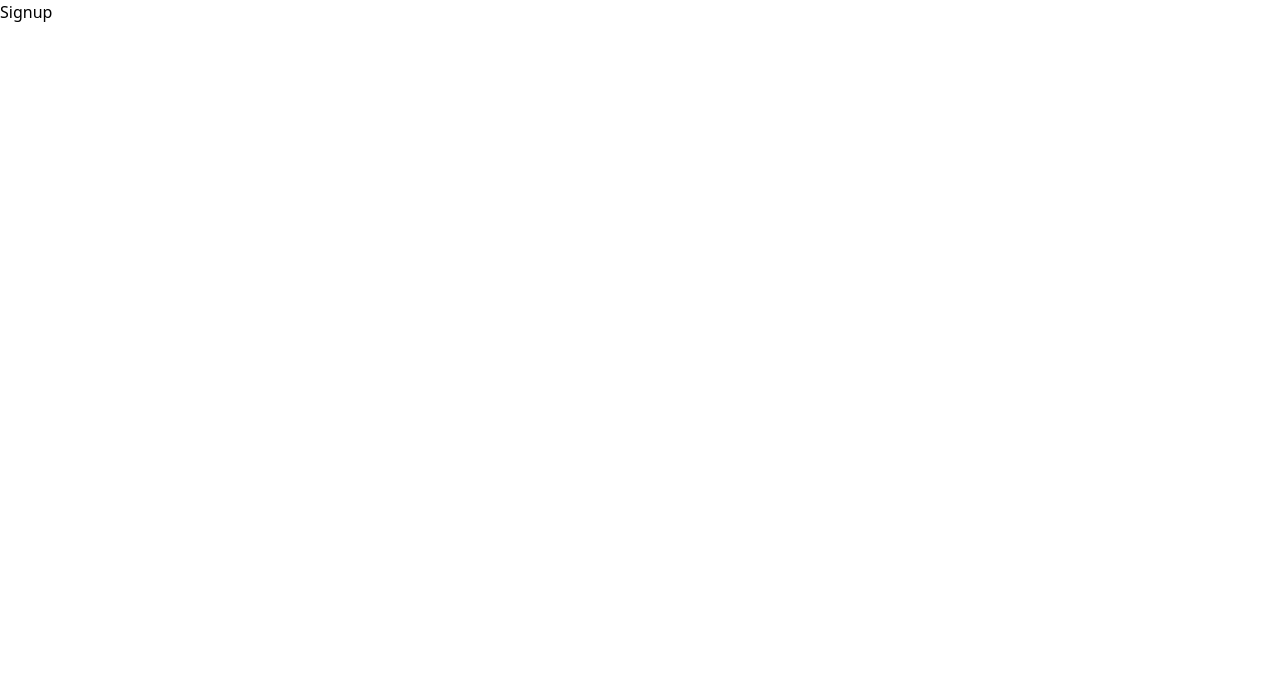
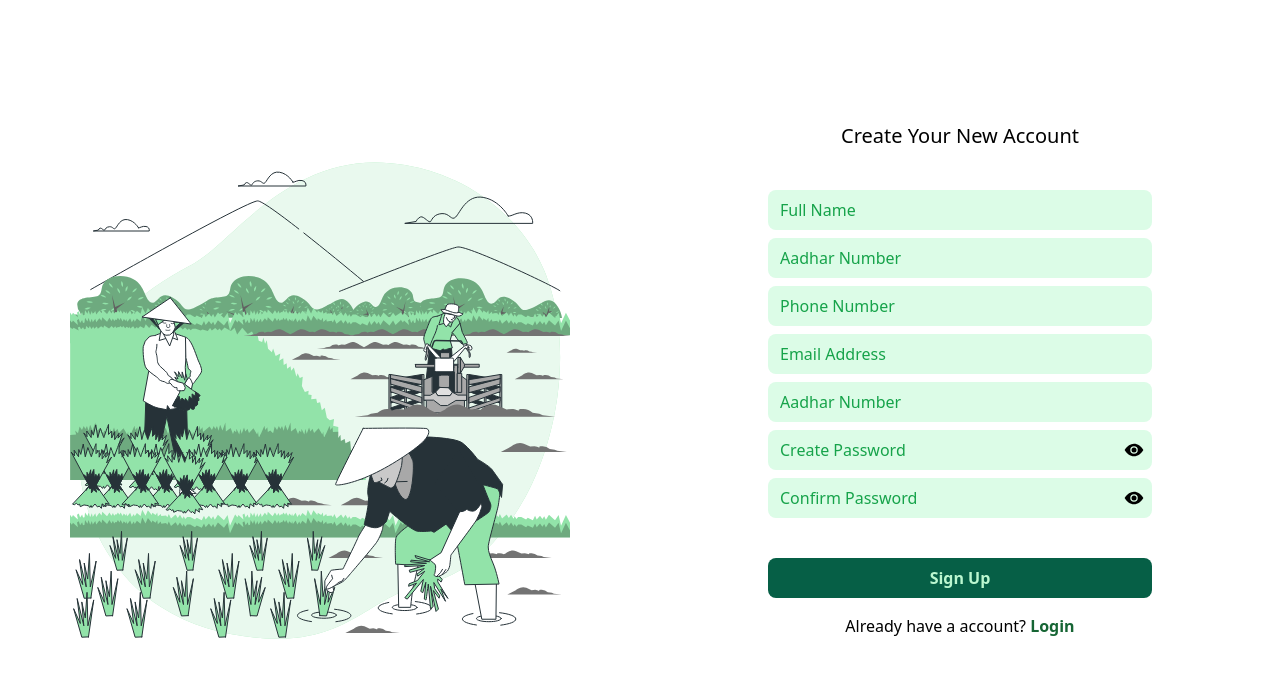
Before and after one commit to thejvanth08/crop-health-monitor-system, a React (Create React App) app in the folder client/: page /signup in a window 1280 px wide. Shown: the top 678 px of the page. Built offline with nearby package versions, Linux system fonts and the light colour scheme.

Commit message:
Code signup page

```diff
--- a/client/package.json
+++ b/client/package.json
@@ -9,6 +9,7 @@
     "react": "^18.2.0",
     "react-dom": "^18.2.0",
     "react-hook-form": "^7.51.1",
+    "react-icons": "^5.0.1",
     "react-router-dom": "^6.22.3",
     "react-scripts": "5.0.1",
     "web-vitals": "^2.1.4"
--- /dev/null
+++ b/client/src/components/Input.js
@@ -0,0 +1,11 @@
+const Input = ({type, name, placeholder, register}) => {
+  return (
+    <input
+      className="bg-green-100 placeholder:text-green-600 max-w-96 w-full px-3 py-2 mb-2 outline-none rounded-lg"
+      type={type}
+      placeholder={placeholder}
+      {...register(name)}
+    />
+  );
+}
+export default Input;
--- /dev/null
+++ b/client/src/constants/contants.js
@@ -0,0 +1,41 @@
+export const loginInputs = [
+  {
+    type: "email",
+    name: "email",
+    placeholder: "Email Address"
+  },
+  {
+    type: "password",
+    name: "email",
+    placeholder: "Password"
+  }
+]
+
+
+export const signupInputs = [
+  {
+    type: "text",
+    name: "fullname",
+    placeholder: "Full Name",
+  },
+  {
+    type: "number",
+    name: "aadharNum",
+    placeholder: "Aadhar Number",
+  },
+  {
+    type: "tel",
+    name: "phoneNum",
+    placeholder: "Phone Number",
+  },
+  {
+    type: "email",
+    name: "email",
+    placeholder: "Email Address",
+  },
+  {
+    type: "number",
+    name: "aadharNum",
+    placeholder: "Aadhar Number",
+  }
+];
--- a/client/src/index.css
+++ b/client/src/index.css
@@ -8,4 +8,10 @@
     margin: 0;
     padding: 0;
   }
+
+  input::-webkit-outer-spin-button,
+  input::-webkit-inner-spin-button {
+    -webkit-appearance: none;
+    margin: 0;
+  }
 }
--- a/client/src/pages/Login.js
+++ b/client/src/pages/Login.js
@@ -1,20 +1,13 @@
 import { useForm } from "react-hook-form";
 import { useNavigate, Link} from "react-router-dom";
-import { useState, useRef } from "react";
+import { useState } from "react";
 import loginImg from "../assets/images/rice field-amico.svg";
+import { IoEyeSharp, IoEyeOffSharp } from "react-icons/io5";
 
 const Login = () => {
+
   const [showPassword, setShowPassword] = useState(false);
-  const passwordRef = useRef(null);
 
-  const handleTogglePassword = () => {
-    setShowPassword(!showPassword);
-    console.log(passwordRef.current);
-    // if(showPassword)
-    //   passwordRef.current.type = "text";
-    // else
-    //   passwordRef.current.type = "password";
-  }
   const navigate = useNavigate();
   const { register, handleSubmit, formState: { errors }} = useForm();
 
@@ -27,7 +20,7 @@ const Login = () => {
 
   return (
     <div className="w-full h-screen flex">
-      <div className="hidden bg-green-200 w-1/2 h-full lg:flex justify-center items-center">
+      <div className="hidden bg-emerald-800 w-1/2 h-full lg:flex justify-center items-center">
         <img
           className="max-w-[500px]"
           src={loginImg}
@@ -47,27 +40,39 @@ const Login = () => {
             placeholder="Email Address"
             {...register("email")}
           />
+
+          <div className="relative w-full max-w-96">
             <input
-              ref={passwordRef}
-              className="z-0 bg-green-100 placeholder:text-green-600 max-w-96 w-full px-3 py-2 mb-1 outline-none rounded-lg"
-              type="password"
+              className="absolute z-0 bg-green-100 placeholder:text-green-600 w-full px-3 py-2 outline-none rounded-lg"
+              type={showPassword ? "text" : "password"}
               placeholder="Password"
               {...register("password")}
             />
-            <span className="float-right" onClick={handleTogglePassword}>
-              {showPassword ? "Hide" : "Show"}
+            <span
+              className="absolute right-2 top-2.5 cursor-pointer"
+              onClick={() => {
+                setShowPassword(!showPassword);
+              }}
+            >
+              {showPassword ? (
+                <IoEyeOffSharp size={20} />
+              ) : (
+                <IoEyeSharp size={20} />
+              )}
             </span>
-          <div className="max-w-96 w-full">
-            <Link className="text-slate-500 float-right" to="/reset-password">
+          </div>
+
+          <div className="max-w-96 w-full mt-10">
+            <Link className="text-slate-500 float-right text-sm" to="/reset-password">
               Forgot Password?
             </Link>
           </div>
-          <button className="bg-green-900 text-green-200 font-semibold max-w-96 w-full py-2 rounded-lg my-4">
+          <button className="bg-emerald-800 text-green-200 font-semibold max-w-96 w-full py-2 rounded-lg my-4">
             Login
           </button>
           <p>
-            Already you new?{" "}
-            <Link className="text-green-900 font-semibold" to="/signup">
+            Already a user?{" "}
+            <Link className="text-green-800 font-semibold" to="/signup">
               Sign up
             </Link>
           </p>
--- a/client/src/pages/Signup.js
+++ b/client/src/pages/Signup.js
@@ -1,6 +1,104 @@
-const Signup = () => {
+import { useForm } from "react-hook-form";
+import { useNavigate, Link } from "react-router-dom";
+import { useState } from "react";
+import signupImg from "../assets/images/signup.svg";
+import { IoEyeSharp, IoEyeOffSharp } from "react-icons/io5";
+import { signupInputs } from "../constants/contants";
+import Input from "../components/Input";
+
+
+const Login = () => {
+  const [showPassword, setShowPassword] = useState(false);
+
+  const navigate = useNavigate();
+  const {
+    register,
+    handleSubmit,
+    formState: { errors },
+  } = useForm();
+
+  const onSubmit = (data) => {
+    console.log(data);
+    // after successful form submission
+    navigate("/disease-analysis");
+  };
+
   return (
-    <div>Signup</div>
-  )
-}
-export default Signup;
+    <div className="w-full h-screen flex">
+      <div className="hidden w-1/2 h-full lg:flex justify-center items-center">
+        <img
+          className="max-w-[500px]"
+          src={signupImg}
+          alt="login page illustration"
+        />
+      </div>
+      <div className="w-full h-full lg:w-1/2 p-4">
+        <form
+          className="flex flex-col h-full items-center justify-center pb-10"
+          action=""
+          onSubmit={handleSubmit(onSubmit)}
+        >
+          <h3 className="text-xl text-center pb-10">Create Your New Account</h3>
+
+          {signupInputs.map((input) => {
+            return <Input {...input} register={register}></Input>;
+          })}
+
+          <div className="relative w-full max-w-96">
+            <input
+              className="absolute z-0 bg-green-100 placeholder:text-green-600 w-full px-3 py-2 outline-none rounded-lg"
+              type={showPassword ? "text" : "password"}
+              placeholder="Create Password"
+              {...register("newPassword")}
+            />
+            <span
+              className="absolute right-2 top-2.5 cursor-pointer"
+              onClick={() => {
+                setShowPassword(!showPassword);
+              }}
+            >
+              {showPassword ? (
+                <IoEyeOffSharp size={20} />
+              ) : (
+                <IoEyeSharp size={20} />
+              )}
+            </span>
+          </div>
+          <div className="relative w-full max-w-96 mt-12">
+            <input
+              className="absolute z-0 bg-green-100 placeholder:text-green-600 w-full px-3 py-2 outline-none rounded-lg"
+              type={showPassword ? "text" : "password"}
+              placeholder="Confirm Password"
+              {...register("confirmPassword")}
+            />
+            <span
+              className="absolute right-2 top-2.5 cursor-pointer"
+              onClick={() => {
+                setShowPassword(!showPassword);
+              }}
+            >
+              {showPassword ? (
+                <IoEyeOffSharp size={20} />
+              ) : (
+                <IoEyeSharp size={20} />
+              )}
+            </span>
+          </div>
+
+
+
+          <button className="bg-emerald-800 text-green-200 font-semibold max-w-96 w-full py-2 rounded-lg my-4 mt-20">
+            Sign Up
+          </button>
+          <p>
+            Already have a account?{" "}
+            <Link className="text-green-800 font-semibold" to="/login">
+              Login
+            </Link>
+          </p>
+        </form>
+      </div>
+    </div>
+  );
+};
+export default Login;
```
Also changed, not shown: client/src/assets/images/signup.svg (added), 1 other file (tests, documents, lock files or other folders).
